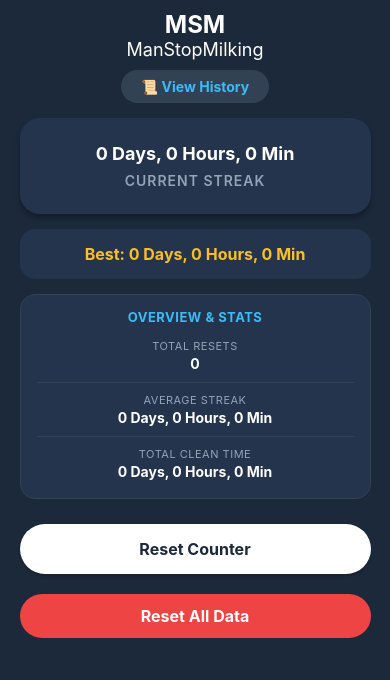
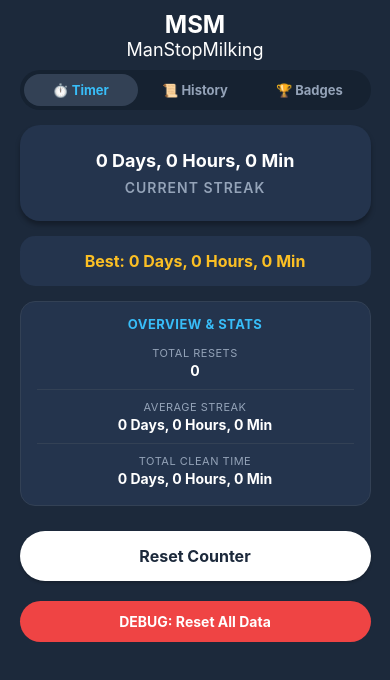
Before and after one commit to brellyyxx/MSM, a React Native app: screen / in a window 390 px wide. Shown: the top 680 px of the page. Built offline with nearby package versions, Linux system fonts and the light colour scheme.

Commit message:
added badges

```diff
--- a/App.js
+++ b/App.js
@@ -9,6 +9,7 @@ export default function App() {
   const [elapsedTime, setElapsedTime] = useState({ days: 0, hours: 0, minutes: 0 });
   const [history, setHistory] = useState([]);
   const [showHistory, setShowHistory] = useState(false);
+  const [showMilestones, setShowMilestones] = useState(false);
   const [sortBy, setSortBy] = useState('newest'); // 'newest', 'oldest', 'longest', 'shortest'
 
   // 1. Daten beim Start laden
@@ -18,7 +19,7 @@ export default function App() {
 
   // 2. Live-Timer jede Sekunde aktualisieren
   useEffect(() => {
-    if (!lastResetTime || showHistory) return;
+    if (!lastResetTime || showHistory || showMilestones) return;
 
     const interval = setInterval(() => {
       const now = Date.now();
@@ -33,7 +34,7 @@ export default function App() {
     }, 1000);
 
     return () => clearInterval(interval);
-  }, [lastResetTime, showHistory]);
+  }, [lastResetTime, showHistory, showMilestones]);
 
   const loadSavedData = async () => {
     try {
@@ -94,7 +95,7 @@ export default function App() {
   // (Optional) Alles komplett zurücksetzen (für Tests)
   const handleClearAllStorage = () => {
     Alert.alert(
-      "Clear All Data",
+      "DEBUG: Clear All Data",
       "This will wipe everything (Timer, History). Continue?",
       [
         { text: "Cancel", style: "cancel" },
@@ -204,23 +205,79 @@ export default function App() {
   const recordHours = Math.floor((recordTotalSeconds % (3600 * 24)) / 3600);
   const recordMinutes = Math.floor((recordTotalSeconds % 3600) / 60);
 
+  // Meilensteine Definition
+  const milestonesList = [
+    { id: '1', days: 1, title: '24 Hours', desc: 'The first full day mastered.' },
+    { id: '2', days: 3, title: '3 Days', desc: 'Getting through the initial phase.' },
+    { id: '3', days: 7, title: '1 Week', desc: 'A full week of total control.' },
+    { id: '4', days: 14, title: '2 Weeks', desc: 'Two weeks strong!' },
+    { id: '5', days: 30, title: '30 Days', desc: 'One whole month. Amazing discipline.' },
+    { id: '6', days: 60, title: '60 Days', desc: 'Two months of unstoppable progress.' },
+    { id: '7', days: 90, title: '90 Days', desc: 'Quarter of a year milestone!' },
+    { id: '8', days: 180, title: '6 Months', desc: 'Half a year of pure dedication.' },
+    { id: '9', days: 365, title: '1 Year', desc: 'Legendary status: 365 days.' },
+  ];
+
+  // Prüfen, ob ein Meilenstein erreicht wurde (aktiv oder in der History)
+  const isMilestoneUnlocked = (targetDays) => {
+    const targetMs = targetDays * 24 * 3600 * 1000;
+    if (currentActiveMs >= targetMs) return true;
+    return history.some(item => item.durationMs >= targetMs);
+  };
+
   return (
     <SafeAreaProvider>
       <SafeAreaView style={styles.container}>
         <Text style={styles.topText}>MSM</Text>
         <Text style={styles.topText2}>ManStopMilking</Text>
 
-        {/* Ansicht umschalten (Timer vs. History) */}
-        <TouchableOpacity
-          style={styles.toggleButton}
-          onPress={() => setShowHistory(!showHistory)}
-        >
-          <Text style={styles.toggleButtonText}>
-            {showHistory ? "← Back to Timer" : "📜 View History"}
-          </Text>
-        </TouchableOpacity>
+        {/* Navigation / Toggle Leiste (Timer vs. History vs. Badges) */}
+        <View style={styles.navRow}>
+          <TouchableOpacity
+            style={[styles.navButton, !showHistory && !showMilestones && styles.navButtonActive]}
+            onPress={() => { setShowHistory(false); setShowMilestones(false); }}
+          >
+            <Text style={[styles.navButtonText, !showHistory && !showMilestones && styles.navButtonTextActive]}>⏱️ Timer</Text>
+          </TouchableOpacity>
 
-        {showHistory ? (
+          <TouchableOpacity
+            style={[styles.navButton, showHistory && styles.navButtonActive]}
+            onPress={() => { setShowHistory(true); setShowMilestones(false); }}
+          >
+            <Text style={[styles.navButtonText, showHistory && styles.navButtonTextActive]}>📜 History</Text>
+          </TouchableOpacity>
+
+          <TouchableOpacity
+            style={[styles.navButton, showMilestones && styles.navButtonActive]}
+            onPress={() => { setShowMilestones(true); setShowHistory(false); }}
+          >
+            <Text style={[styles.navButtonText, showMilestones && styles.navButtonTextActive]}>🏆 Badges</Text>
+          </TouchableOpacity>
+        </View>
+
+        {showMilestones ? (
+          /* HIER IST DIE MEILENSTEIN- / BADGES-ANSICHT */
+          <ScrollView style={styles.historyContainer} contentContainerStyle={{ alignItems: 'center', paddingBottom: 30 }}>
+            <Text style={styles.historyTitle}>Milestones & Badges</Text>
+
+            {milestonesList.map((m) => {
+              const unlocked = isMilestoneUnlocked(m.days);
+              return (
+                <View key={m.id} style={[styles.milestoneCard, unlocked ? styles.milestoneUnlocked : styles.milestoneLocked]}>
+                  <View style={styles.historyCardHeader}>
+                    <Text style={[styles.historyDuration, unlocked ? styles.textUnlocked : styles.textLocked]}>
+                      {unlocked ? "🏆" : "🔒"} {m.title}
+                    </Text>
+                    <Text style={[styles.milestoneBadgeStatus, unlocked ? styles.statusUnlocked : styles.statusLocked]}>
+                      {unlocked ? "Unlocked" : `${m.days} Days`}
+                    </Text>
+                  </View>
+                  <Text style={styles.historyDate}>{m.desc}</Text>
+                </View>
+              );
+            })}
+          </ScrollView>
+        ) : showHistory ? (
           /* HIER IST DIE HISTORY-ANSICHT */
           <ScrollView style={styles.historyContainer} contentContainerStyle={{ alignItems: 'center', paddingBottom: 30 }}>
             <Text style={styles.historyTitle}>Past Streaks</Text>
@@ -297,7 +354,7 @@ export default function App() {
               </Text>
             </View>
 
-            {/* STATISTIK-BOX (Kompakter & übersichtlicher) */}
+            {/* STATISTIK-BOX */}
             <View style={styles.statsCard}>
               <Text style={styles.statsTitle}>Overview & Stats</Text>
 
@@ -327,7 +384,7 @@ export default function App() {
 
             {/* Debug Wipe Button */}
             <TouchableOpacity style={styles.debugButton} onPress={handleClearAllStorage}>
-              <Text style={styles.debugButtonText}>Reset All Data</Text>
+              <Text style={styles.debugButtonText}>DEBUG: Reset All Data</Text>
             </TouchableOpacity>
           </ScrollView>
         )}
@@ -356,17 +413,31 @@ const styles = StyleSheet.create({
     fontSize: 18,
     marginBottom: 10,
   },
-  toggleButton: {
+  navRow: {
+    flexDirection: 'row',
+    backgroundColor: '#162231',
+    borderRadius: 20,
+    padding: 4,
+    marginBottom: 15,
+    width: '90%',
+    justifyContent: 'space-between',
+  },
+  navButton: {
+    flex: 1,
+    paddingVertical: 8,
+    alignItems: 'center',
+    borderRadius: 16,
+  },
+  navButtonActive: {
     backgroundColor: '#334155',
-    paddingVertical: 8,
-    paddingHorizontal: 20,
-    borderRadius: 20,
-    marginBottom: 15,
   },
-  toggleButtonText: {
+  navButtonText: {
+    color: '#94a3b8',
+    fontSize: 13,
+    fontWeight: 'bold',
+  },
+  navButtonTextActive: {
     color: '#38bdf8',
-    fontSize: 14,
-    fontWeight: 'bold',
   },
   card: {
     backgroundColor: '#24344d',
@@ -438,7 +509,7 @@ const styles = StyleSheet.create({
   },
   debugButtonText: {
     color: 'white',
-    fontSize: 16,
+    fontSize: 14,
     fontWeight: 'bold',
   },
   historyContainer: {
@@ -541,6 +612,38 @@ const styles = StyleSheet.create({
     padding: 15,
     marginBottom: 12,
   },
+  milestoneCard: {
+    backgroundColor: '#24344d',
+    width: '90%',
+    borderRadius: 15,
+    padding: 15,
+    marginBottom: 12,
+    borderWidth: 1,
+    borderColor: '#334155',
+  },
+  milestoneUnlocked: {
+    borderColor: '#38bdf8',
+    backgroundColor: '#1e293b',
+  },
+  milestoneLocked: {
+    opacity: 0.6,
+  },
+  textUnlocked: {
+    color: '#38bdf8',
+  },
+  textLocked: {
+    color: '#94a3b8',
+  },
+  milestoneBadgeStatus: {
+    fontSize: 12,
+    fontWeight: 'bold',
+  },
+  statusUnlocked: {
+    color: '#38bdf8',
+  },
+  statusLocked: {
+    color: '#94a3b8',
+  },
   historyCardHeader: {
     flexDirection: 'row',
     justifyContent: 'space-between',
```
